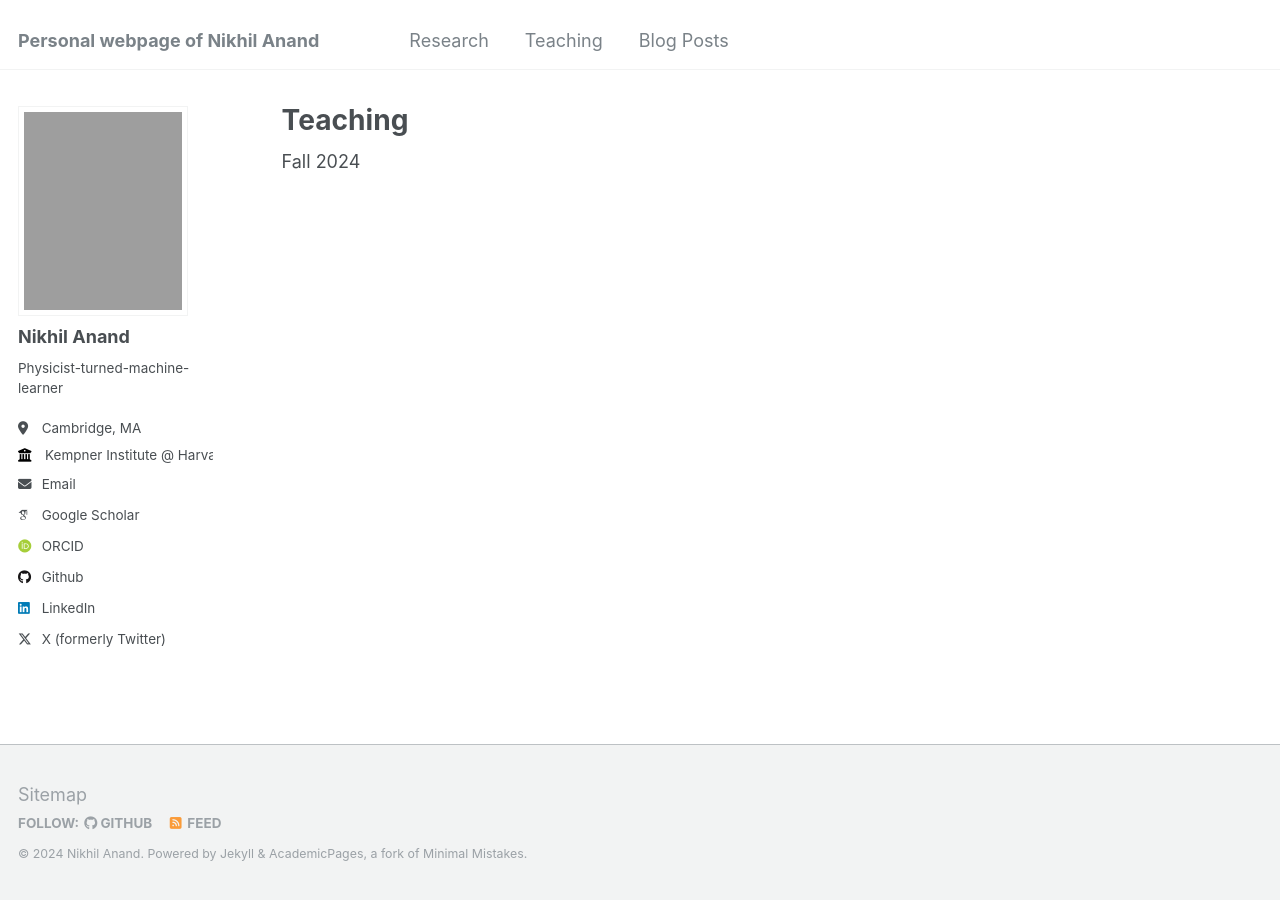
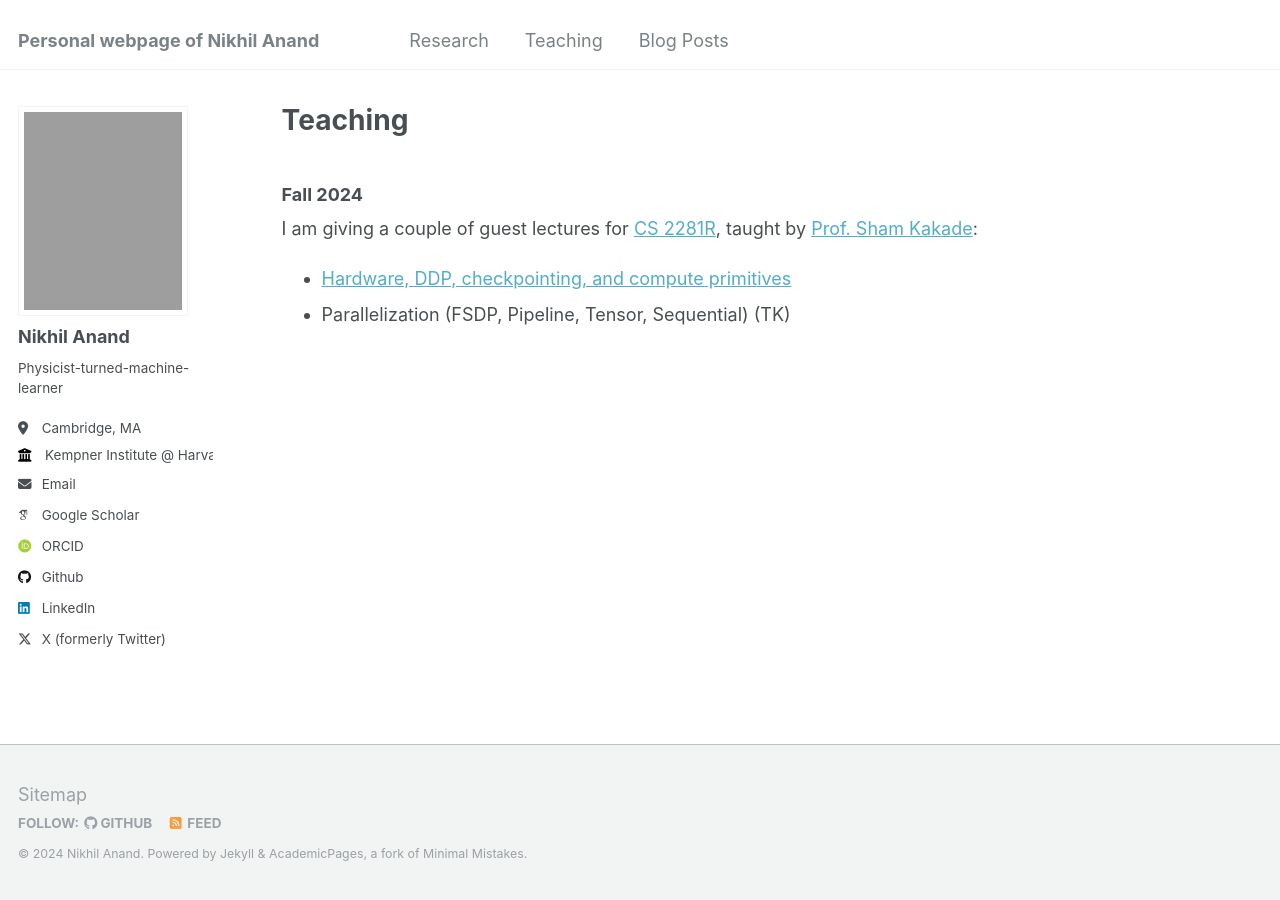
Before and after one commit to nikhilanand91/nikhilanand91.github.io, a Jekyll site: the page built from _pages/teaching.md, in a window 1280 px wide. Built offline with Jekyll 4.4.1, drawn with Linux system fonts in a browser that asks for light colours; some web fonts are replaced.

Commit message:
add teaching materials

```diff
--- a/_pages/teaching.md
+++ b/_pages/teaching.md
@@ -3,4 +3,9 @@ permalink: /teaching/
 title: "Teaching"
 ---
 
-Fall 2024
+### Fall 2024
+
+I am giving a couple of guest lectures for [CS 2281R](https://shamulent.github.io/CS_2281_2024.html), taught by [Prof. Sham Kakade](https://sham.seas.harvard.edu/):
+
+* [Hardware, DDP, checkpointing, and compute primitives](http://nikhilanand91.github.io/files/auto-diff.pdf)
+* Parallelization (FSDP, Pipeline, Tensor, Sequential) (TK)
```
Also changed, not shown: _pages/research.md (+2 -0 lines), 1 other file.
